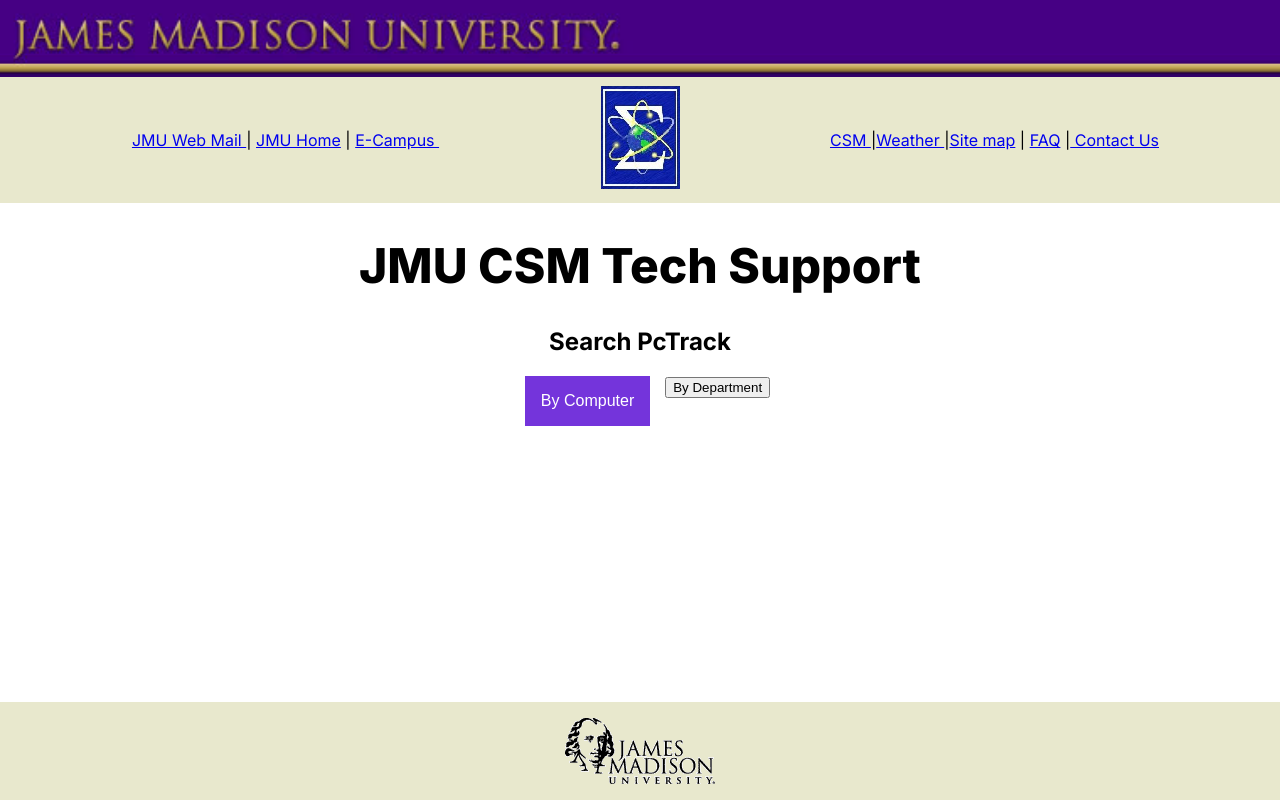
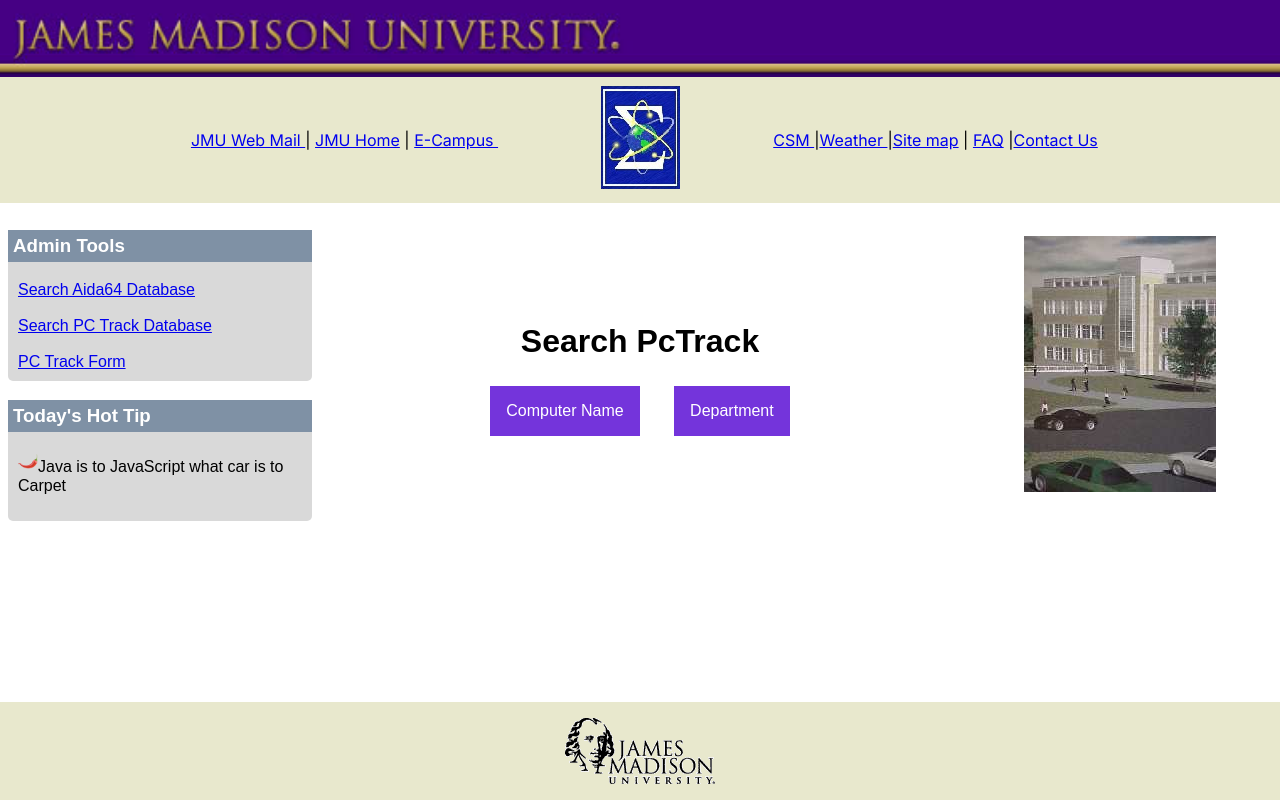
Before and after one commit to radkinz/network-audit-report, a website: page views/searchPcTrack.html in a window 1280 px wide. Drawn offline with nearby package versions, Linux system fonts and the light colour scheme.

Commit message:
add new layout

```diff
--- a/views/searchPcTrack.html
+++ b/views/searchPcTrack.html
@@ -9,7 +9,7 @@
     <title>JMU CSM Tech Support</title>
 
     <!-- import the webpage's stylesheet -->
-    <link rel="stylesheet" href="/style.css" />
+    <link rel="stylesheet" href="/home.css" />
 
     <!-- import jquery-->
     <script src="https://ajax.googleapis.com/ajax/libs/jquery/3.5.1/jquery.min.js"></script>
@@ -39,30 +39,58 @@
         <div class="links">
             <a href="https://www.jmu.edu/csm/">CSM </a>|<a href="#">Weather
             </a>|<a href="https://www.jmu.edu/map/">Site map</a>
-            | <a href="miller_faq.asp">FAQ</a> |<a href="https://www.jmu.edu/chemistry/people/all-people/staff/shiflet-winston.shtml"> Contact Us
+            | <a href="#">FAQ</a> |<a
+                href="https://www.jmu.edu/chemistry/people/all-people/staff/shiflet-winston.shtml">Contact Us
             </a>
         </div>
     </div>
 
     <main>
-        <h1>JMU CSM Tech Support</h1>
+        <table class="maintable">
+            <td class="lefttd">
+                <div class="admintools">
+                    <div style="background-color:#7F91A5; color: white;">
+                        <h3 style="padding: 5px;">
+                            Admin Tools
+                        </h3>
+                    </div>
+                    <div style="padding-left: 10px; padding-right: 10px; padding-bottom: 10px;">
+                        <a href="/SearchAida">Search Aida64 Database</a> <br><br>
+                        <a href="/SearchPcTrack">Search PC Track Database</a> <br><br>
+                        <a href="/pctrack">PC Track Form</a>
+                    </div>
+                </div>
 
+                <div class="admintools">
+                    <div style="background-color:#7F91A5; color: white;">
+                        <h3 style="padding: 5px;">
+                            Today's Hot Tip
+                        </h3>
+                    </div>
+                    <div style="padding-left: 10px; padding-right: 10px; padding-bottom: 10px;">
+                        <p> <img src="/images/chili.png" width="20px"
+                                style="margin:0;padding:0">Java is to JavaScript what car is to Carpet</p>
+                    </div>
+                </div>
+            </td>
+
+            <td class="centertd">
                 <h2>Search PcTrack</h2>
 
                 <div class="buttoncontainer">
                     <div class="dropdown2">
-                <button onclick="myFunction2()" class="dropbtn2">By Computer</button>
+                        <button onclick="myFunction2()" class="dropbtn2">Computer Name</button>
                         <div id="myDropdown2" class="dropdown-content2">
                             {{#Names}}
                             <form method="POST" action="/pctrackinfo">
-                        <input type="submit" name="submit" value={{RHost}}>
+                                <input type="submit" name="submit" value={{ComputerName}}>
                             </form>
                             {{/Names}}
                         </div>
                     </div>
 
                     <div class="dropdown4">
-                <button onclick="myFunction4()" class="dropbtn4">By Department</button>
+                        <button onclick="myFunction4()" class="dropbtn4">Department</button>
                         <div id="myDropdown4" class="dropdown-content4">
                             <form method="POST" action="/department">
                                 <input id="button" type="submit" name="submit" value=CHEM>
@@ -82,6 +110,14 @@
                         </div>
                     </div>
                 </div>
+            </td>
+
+            <td class="righttd">
+                <div>
+                    <img src="/images/A3building2.jpg">
+                </div>
+            </td>
+        </table>
     </main>
 
     <div class="footer sticky-footer">
```
Also changed, not shown: views/searchAida.html (+39 -3 lines). Lines whose indentation alone changed are shown as unchanged.
